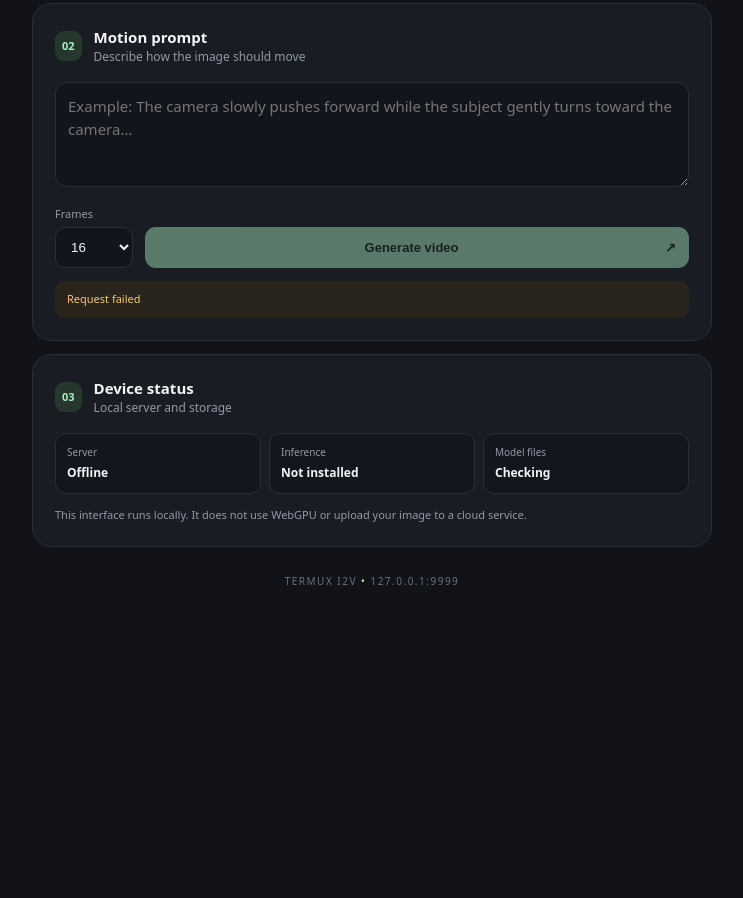
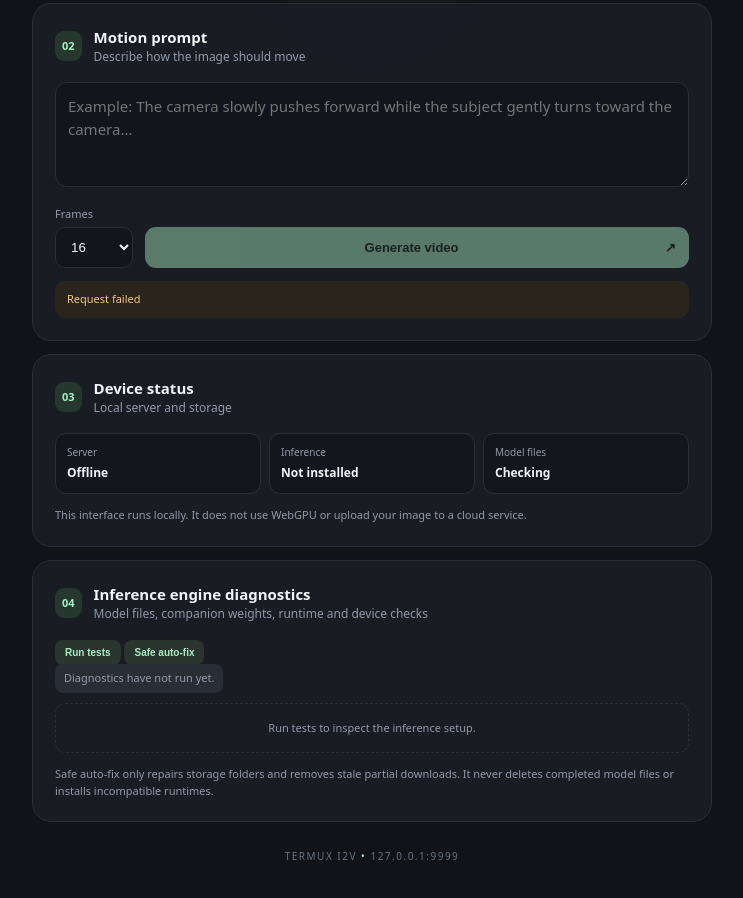
Before and after one commit to 1alind/i2v, a website: page public/index.html in a window 1280 px wide. Shown: the part 811-1709 px from the top of the page, without its empty margins (268-1011 px from the left). Before the commit the page ends 1436 px from the top, so only its background shows below. Drawn offline with Linux system fonts and the light colour scheme; no server answers.

Commit message:
Add engine diagnostics and safe repair panel

```diff
--- a/public/index.html
+++ b/public/index.html
@@ -60,6 +60,17 @@
       <p class="footnote">This interface runs locally. It does not use WebGPU or upload your image to a cloud service.</p>
     </section>
     </div>
+    <section class="panel">
+      <div class="section-title"><span>04</span><div><h2>Inference engine diagnostics</h2><p>Model files, companion weights, runtime and device checks</p></div></div>
+      <div class="engine-actions">
+        <button id="runEngineTests" class="small-button">Run tests</button>
+        <button id="repairEngine" class="small-button">Safe auto-fix</button>
+      </div>
+      <div id="engineTestState" class="report-state">Diagnostics have not run yet.</div>
+      <div id="engineChecks" class="engine-checks"><div class="empty-state">Run tests to inspect the inference setup.</div></div>
+      <p id="engineNote" class="footnote">Safe auto-fix only repairs storage folders and removes stale partial downloads. It never deletes completed model files or installs incompatible runtimes.</p>
+    </section>
+
     <footer>TERMUX I2V <span>•</span> 127.0.0.1:9999</footer>
   </main>
   <script src="/app.js"></script>
```
